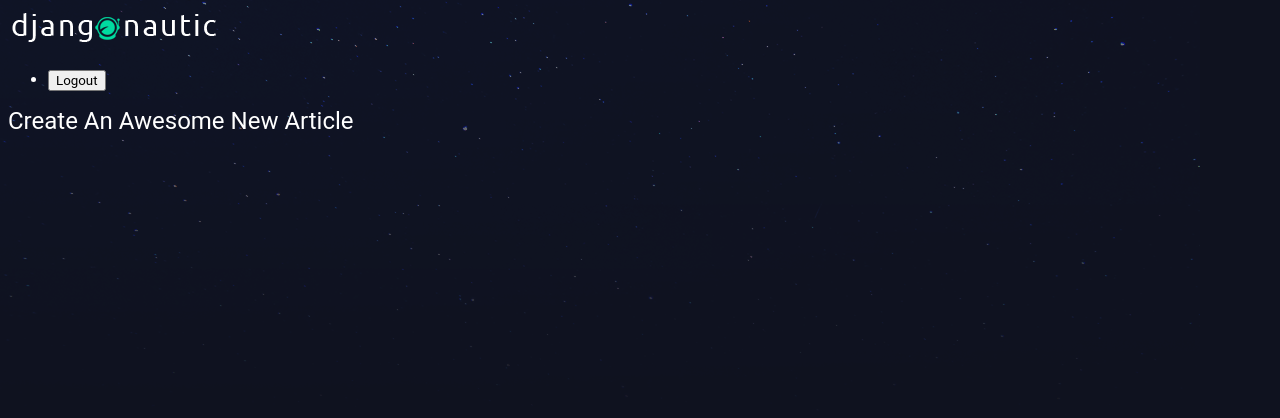
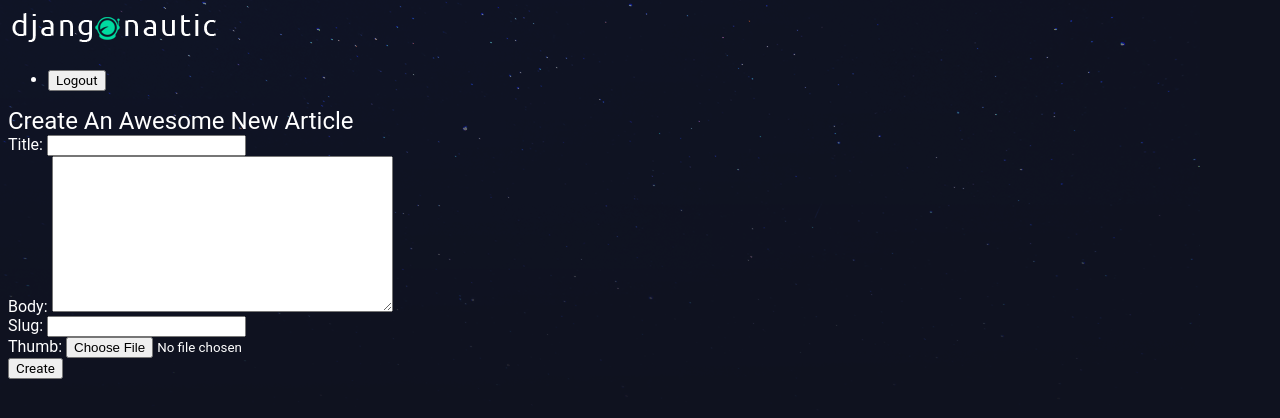
Before and after one commit to ahmad-fayyaz/myDjangoBlog, a Django app: page /articles/create/ in a window 1280 px wide. Shown: the top 418 px of the page. Run offline with Django 5.2, Linux system fonts and the light colour scheme; a user stored in the database is signed in.

Commit message:
added create-article frontend and backend saves

```diff
--- /dev/null
+++ b/djangonautic/articles/forms.py
@@ -0,0 +1,7 @@
+from django import forms
+from . import models
+
+class CreateArticle(forms.ModelForm):
+    class Meta:
+        model = models.Article
+        fields = ['title', 'body', 'slug', 'thumb']
--- a/djangonautic/articles/models.py
+++ b/djangonautic/articles/models.py
@@ -1,4 +1,5 @@
 from django.db import models
+from django.contrib.auth.models import User
 
 class Article(models.Model):
     title = models.CharField(max_length=100)
@@ -6,7 +7,8 @@ class Article(models.Model):
     body = models.TextField()
     date = models.DateTimeField(auto_now_add=True)
     thumb = models.ImageField(default='default.png', blank=True)
-    #add author later
+    author = models.ForeignKey(User,on_delete=models.CASCADE,default=None)
+
     def __str__(self):
         return self.title
 
--- a/djangonautic/articles/templates/articles/article_create.html
+++ b/djangonautic/articles/templates/articles/article_create.html
@@ -3,5 +3,10 @@
 {% block content %}
   <div class="create-article">
     <h2>Create An Awesome New Article</h2>
+    <form class="site-form" action="{% url 'articles:create' %}" method="post" enctype="multipart/form-data">
+        {% csrf_token %}
+        {{ form }}
+        <input type="submit" value="Create">
+    </form>
   </div>
 {% endblock %}
--- a/djangonautic/articles/views.py
+++ b/djangonautic/articles/views.py
@@ -1,7 +1,8 @@
-from django.shortcuts import render
+from django.shortcuts import render, redirect
 from .models import Article
 from django.http import HttpResponse
 from django.contrib.auth.decorators import login_required
+from . import forms
 
 def article_list(request):
     articles = Article.objects.all().order_by('date')
@@ -16,4 +17,14 @@ def article_detail(request, slug):
 
 @login_required(login_url="/accounts/login/")
 def article_create(request):
-    return render(request, 'articles/article_create.html')
+    if request.method == 'POST':
+        form = forms.CreateArticle(request.POST, request.FILES)
+        if form.is_valid():
+            #save article to db
+            instance = form.save(commit=False)
+            instance.author = request.user
+            instance.save()
+            return redirect('articles:list')
+    else:
+        form = forms.CreateArticle()
+    return render(request, 'articles/article_create.html', { 'form': form})
```
Also changed, not shown: djangonautic/articles/migrations/0003_article_author.py (added), djangonautic/db.sqlite3.
